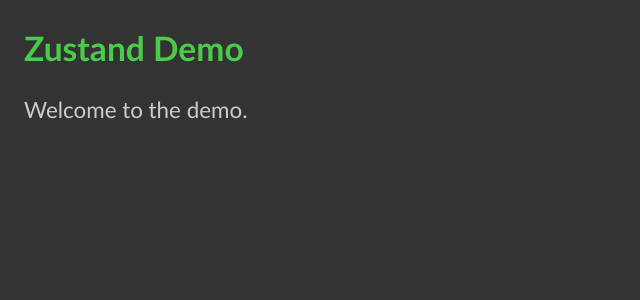
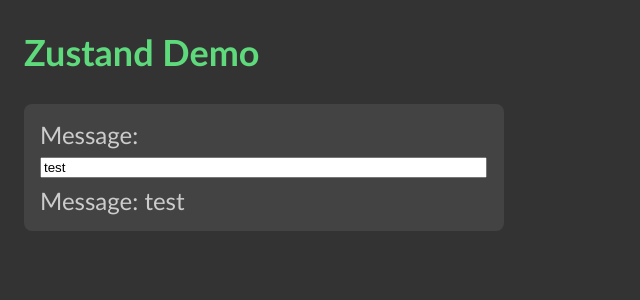
Before and after one commit to edwardtanguay/et006-zustand-demo-site, a React (Vite) app: page / in a window 1280 px wide. Shown: the top 300 px of the page, without its empty margins (0-640 px from the left). Built offline with nearby package versions, Linux system fonts and the light colour scheme.

Commit message:
simple state variable in (message)

```diff
--- a/src/App.scss
+++ b/src/App.scss
@@ -1,11 +1,101 @@
+$dataColor: yellow;
+
 body {
+	color: #ccc;
 	background-color: #333;
-	color: #ccc;
 	font-family: 'Gill Sans', 'Gill Sans MT', Calibri, 'Trebuchet MS', sans-serif;
 	padding: 0 1rem;
-	font-size: 1.4rem;
+	font-size: 1.5rem;
 
 	h2 {
-		color: rgb(73, 204, 73);
+		color: rgb(94, 217, 123);
+	}
+
+	.App {
+
+		main {
+			display: flex;
+			gap: 1rem;
+
+			section.controlArea {
+				width: 30rem;
+
+				h1 {
+					margin: 0 0 1rem 0;
+				}
+
+				div.data {
+					background-color: #434343;
+					margin: 0 0 1rem 0;
+					padding: 1rem;
+					border-radius: .5rem;
+
+					label {
+						margin: 0 0 .5rem 0;
+						display: block;
+					}
+
+					input {
+						width: 98%;
+						display: block;
+						margin-bottom: .5rem;
+					}
+
+					button {
+						margin: 0 .2rem .2rem 0;
+					}
+				}
+			}
+
+			section.dataArea {
+				h2 {
+					margin: 0 0 1rem 0;
+				}
+
+				.infoBox {
+					background-color: #777;
+					padding: 1rem;
+					width: 28rem;
+					border-radius: 1rem;
+					color: #222;
+
+					label {
+						font-weight: bold;
+					}
+
+					.theValue {
+						color: $dataColor;
+					}
+
+					div.row {
+						margin: 0 0 .5rem 0;
+
+						ul {
+							margin: .5rem 0 0 -.5rem;
+
+							li {
+								color: $dataColor;
+							}
+						}
+
+						.spinner {
+							font-size: 2rem;
+							color: #444;
+							animation: spin infinite 2s linear;
+						}
+
+						@keyframes spin {
+							from {
+								transform: rotate(0deg);
+							}
+
+							to {
+								transform: rotate(360deg);
+							}
+						}
+					}
+				}
+			}
+		}
 	}
 }
--- a/src/App.tsx
+++ b/src/App.tsx
@@ -1,12 +1,28 @@
-import './App.scss'
+import { useState } from 'react';
+import './App.scss';
 
 function App() {
+	const [message, setMessage] = useState('test');
+
 	return (
 		<div className="App">
-		<h2>Zustand Demo</h2>
-		<p>Welcome to the demo.</p>
+			<h2>Zustand Demo</h2>
+
+			<main>
+				<section className="controlArea">
+					<div className="data">
+						<label>Message:</label>
+						<input
+							type="text"
+							value={message}
+							onChange={(e) => setMessage(e.target.value)}
+						/>
+						Message: {message}
+					</div>
+				</section>
+			</main>
 		</div>
-	)
+	);
 }
 
-export default App
+export default App;
```
